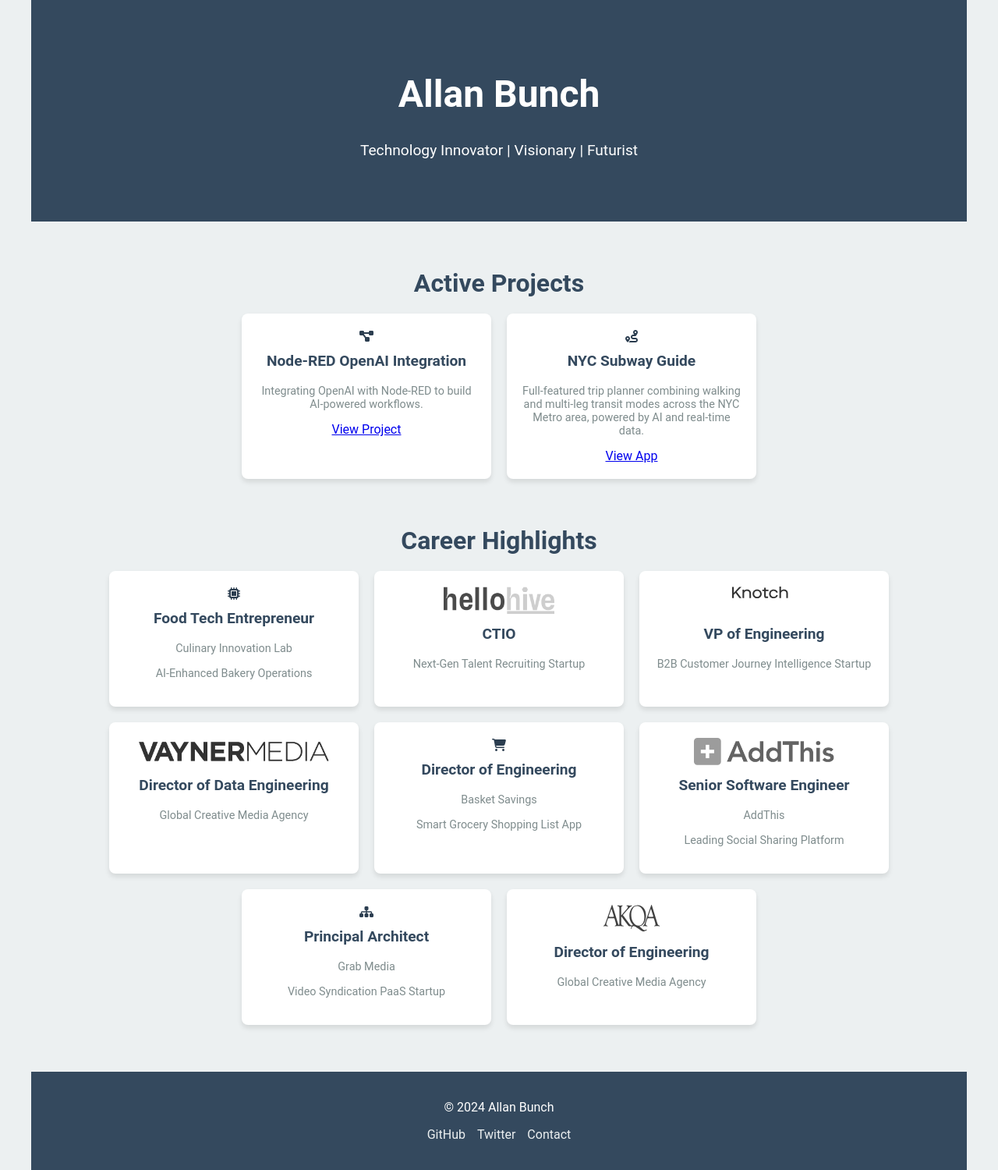
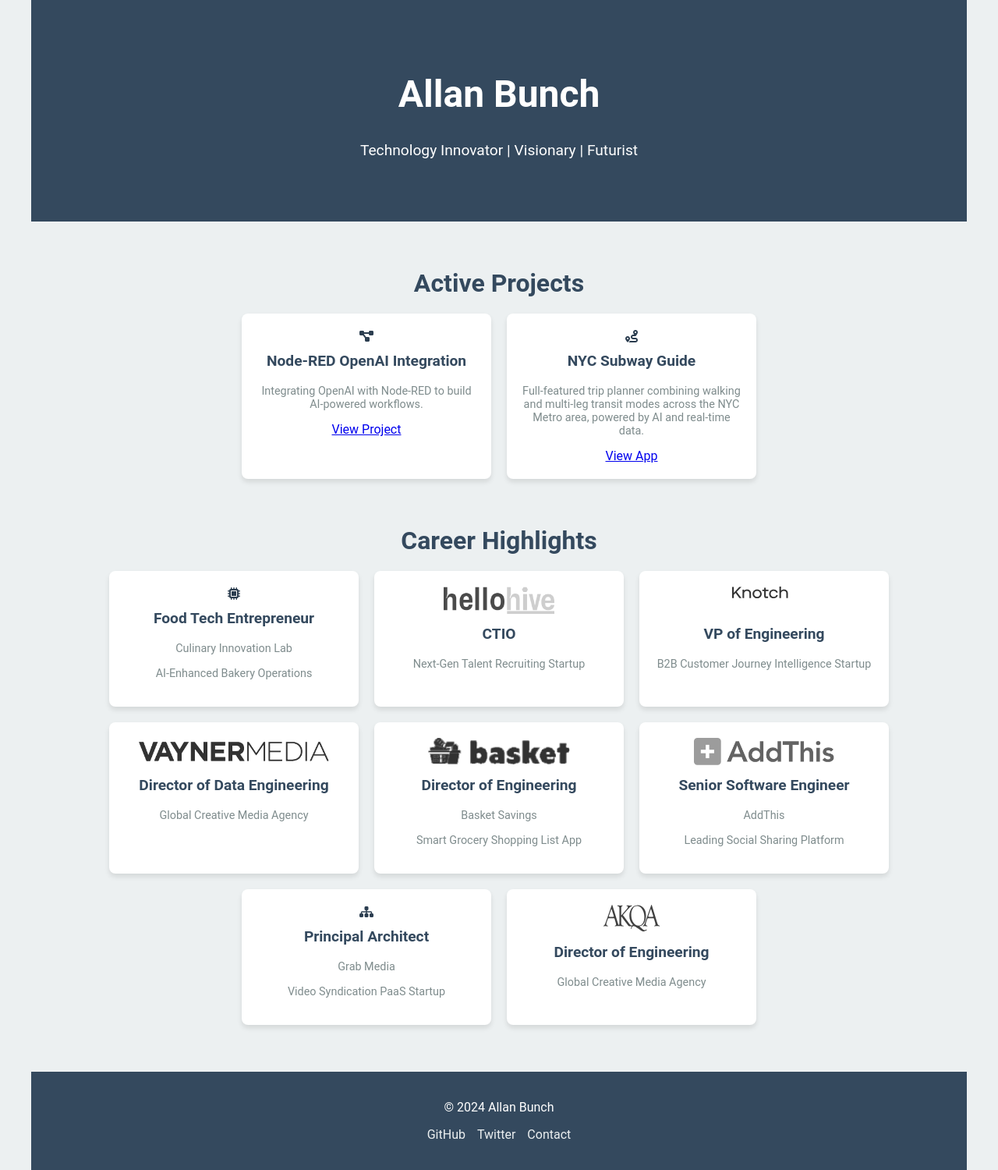
Before and after one commit to allanbunch/allanbunch.github.io, a Jekyll site: the page built from index.html, in a window 1280 px wide. Shown: the whole page at 78% size. Built offline with Jekyll 4.4.1, drawn with Linux system fonts in a browser that asks for light colours.

Commit message:
Updated Basket logo

```diff
--- a/index.html
+++ b/index.html
@@ -58,7 +58,7 @@
 
     <!-- Director of Engineering -->
     <div class="card">
-      <i class="fa-solid fa-cart-shopping"></i>
+      <img src="/assets/images/basket-savings-logo.png" alt="Basket Savings Logo" class="company-logo">
       <h3>Director of Engineering</h3>
       <p class="company-name">Basket Savings</p>
       <p>Smart Grocery Shopping List App</p>
```
Also changed, not shown: assets/images/basket-savings-logo.png (added).
